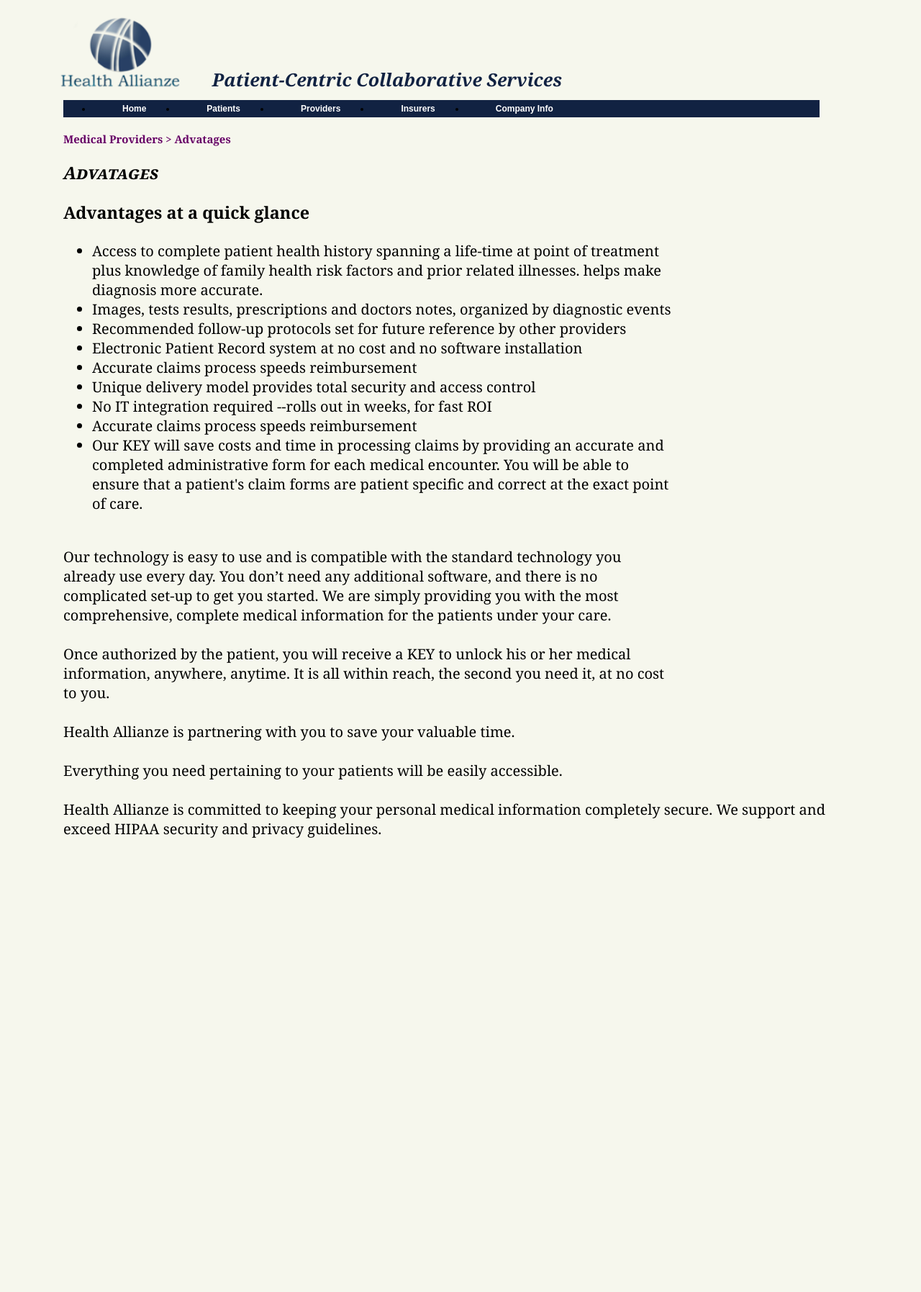
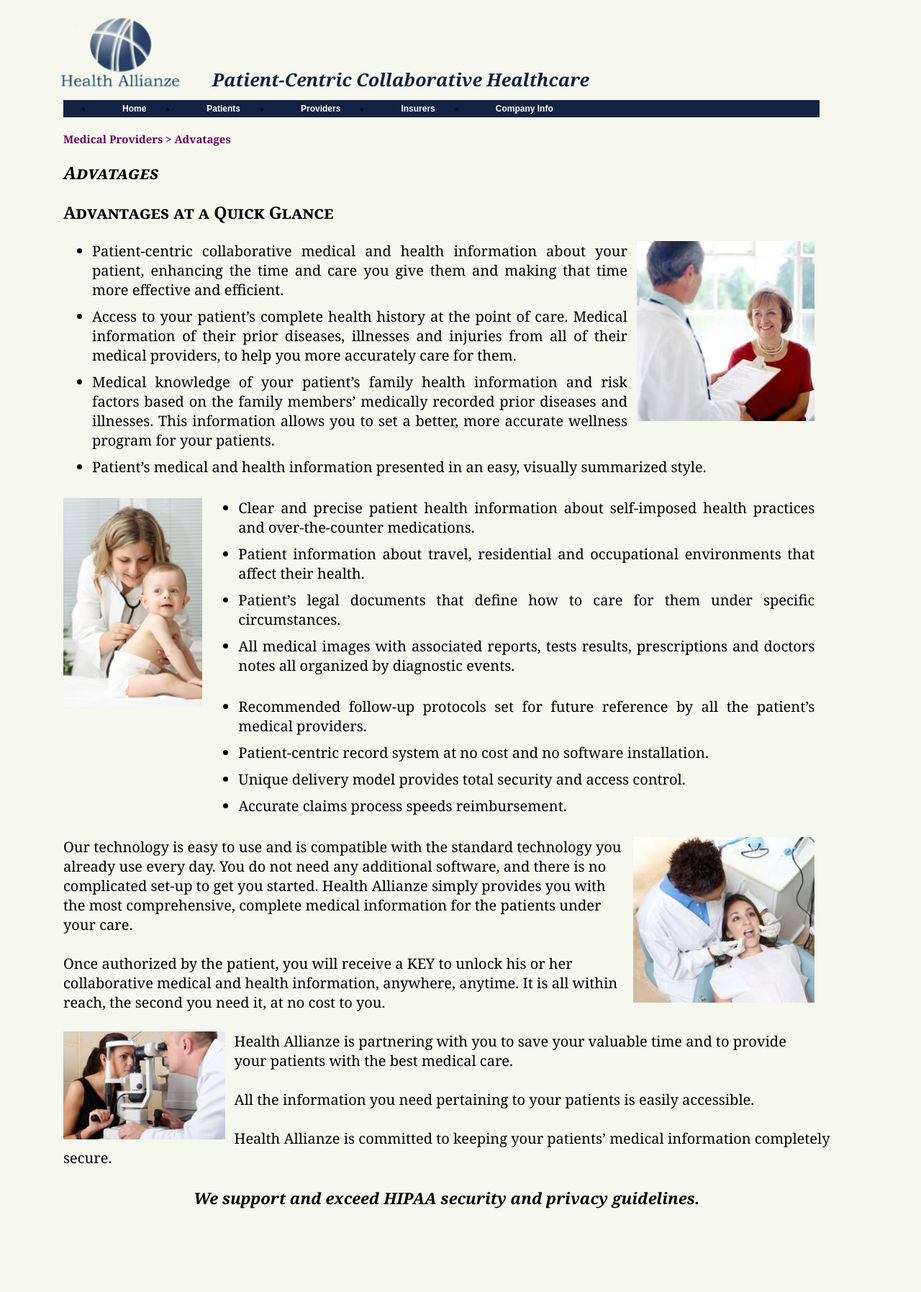
Before and after one commit to yellowrangler/ha, a PHP site: page /providers/advantages.php in a window 1280 px wide; the page is wider, and only the part inside the window is pictured. Shown: that part at 72% size. Before the commit the page ends 1164 px from the top of that part, so only its background shows below. Run offline with PHP 8.4, Linux system fonts and the light colour scheme; some web fonts are replaced.

Commit message:
Health Alianze Patient and Provider changes
Changed patients using the key and providers advantages page

```diff
--- a/include/banner.php
+++ b/include/banner.php
@@ -1,5 +1,5 @@
 <script type="text/javascript" >
-var titleBanner = "Patient-Centric Collaborative Services";
+var titleBanner = "Patient-Centric Collaborative Healthcare";
 
 $(document).ready(function() {
     $("#ywTitle").append(titleBanner);
--- a/include/head.php
+++ b/include/head.php
@@ -164,12 +164,16 @@ body {
     font-style:italic;font-size:110%;font-weight:bold;
 }
 
+.boldTitle {
+    font-size:110%;font-weight:bold;
+}
+
 .sectionHeadersInline {
   font-variant:small-caps; font-style: italic;
 }
 
 .sectionHeadersStandAlone {
-  font-variant:small-caps;font-weight:bold;
+  font-variant:small-caps;font-weight:900;
 }
 
 .sectionHeadersStandAloneLarger {
@@ -204,6 +208,9 @@ body {
     cursor: pointer;
 }
 
+.justifyListBullets { margin-left: 10px; }
+
+.listSeparation li { padding-bottom: 10px; text-align:justify}
 /*
 
 #displayArea img:hover {
--- a/patients/usingthekey.php
+++ b/patients/usingthekey.php
@@ -33,7 +33,7 @@ With your consent, you may authorize your physician to examine your medical and
 </div> <!-- end of line-height -->
 <br />
 <div style="padding:0; width:90%">
-<ul>
+<ul class="listSeparation">
  	<li>Health Allianze’s portable <span class="keyWord" >KEY</span> will unlock access to your comprehensive medical records to whomever you authorize.</li>
 	<li>The <span class="keyWord" >KEY</span> can be plugged into any computer. To unlock access to your medical records, you must enter your personal identification number.</li>
 	<li>Our <span class="keyWord" >KEY</span> technology ensures that secure, instant access to your complete medical and health history is available anytime, anywhere.</li>
--- a/providers/advantages.php
+++ b/providers/advantages.php
@@ -14,34 +14,50 @@ Medical Providers > Advatages
 <div id="section-panel">
 <h2>Advatages</h2>
 <div class="section-article">
-<h3>Advantages at a quick glance</h3>
-<div style="width:80%;">
-<ul>
-<li>
-Access to complete patient health history spanning a life-time at point of treatment plus knowledge of family health risk factors and prior related illnesses. helps make diagnosis more accurate.
-</li>
-<li>Images, tests results, prescriptions and doctors notes, organized by diagnostic events</li>
-<li>Recommended follow-up protocols set for future reference by other providers</li>
-<li>Electronic Patient Record system at no cost and no software installation</li>
-<li>Accurate claims process speeds reimbursement</li>
-<li>Unique delivery model  provides total security and access control</li>
-<li>No IT integration required --rolls out in weeks, for fast ROI</li>
-<li>Accurate claims process speeds reimbursement</li>
-<li>
-Our KEY will save costs and time in processing claims by providing an accurate and completed administrative form for each medical encounter. You will be able to ensure that a patient's claim forms are patient specific and correct at the exact point of care.
-</li>
+<h3 class="sectionHeadersStandAlone">Advantages at a Quick Glance</h3>
+<div style="width:98%;">
+<img style="padding-left:10px;" border="0" align="right" height="250" src="/ha/images/Doctor Patient Consultation.jpg">
+
+<ul class="listSeparation">
+<li>Patient-centric collaborative medical and health information about your patient, enhancing the time and care you give them and making that time more effective and efficient.</li>
+<li>Access to your patient’s complete health history at the point of care.  Medical information of their prior diseases, illnesses and injuries from all of their medical providers, to help you more accurately care for them.</li>
+<li>Medical knowledge of your patient’s family health information and risk factors based on the family members’ medically recorded prior diseases and illnesses. This information allows you to set a better, more accurate wellness program  for your patients.</li>
+<li>Patient’s medical and health information presented in an easy, visually summarized style.</li>
 </ul>
-<br />
-Our technology is easy to use and is compatible with the standard technology you already use every day. You don’t need any additional software, and there is no complicated set-up to get you started. We are simply providing you with the most comprehensive, complete medical information for the patients under your care.
+
+<img style="padding-right:10px;margin:auto;" border="0" align="left" height="290" src="/ha/images/Doctor and Baby.jpg">
+<ul style="overflow: hidden;" class="listSeparation">
+<li>Clear and precise patient health information about self-imposed health practices and over-the-counter medications.</li>
+<li>Patient information about travel, residential and occupational environments that affect their health.</li>
+<li>Patient’s legal documents that define how to care for them under specific circumstances.</li>
+<li>All medical images with associated reports, tests results, prescriptions and doctors notes all organized by diagnostic events.</li>
+</ul>
+
+<ul style="overflow: hidden;"  class="listSeparation">
+<li>Recommended follow-up protocols set for future reference by all the patient’s medical providers.</li>
+<li>Patient-centric record system at no cost and no software installation.</li>
+<li>Unique delivery model provides total security and access control.</li>
+<li>Accurate claims process speeds reimbursement.</li>
+</ul>
+
+<img style="padding-left:10px;" border="0" align="right" height="230" src="/ha/images/Dentist 4.jpg">
+Our technology is easy to use and is compatible with the standard technology you already use every day. You do not need any additional software, and there is no complicated set-up to get you started.  Health Allianze simply provides you with the most comprehensive, complete medical information for the patients under your care.
 <br /><br />
-Once authorized by the patient, you will receive a KEY to unlock his or her medical information, anywhere, anytime. It is all within reach, the second you need it, at no cost to you.
+Once authorized by the patient, you will receive a KEY to unlock his or her collaborative medical and health information, anywhere, anytime.  It is all within reach, the second you need it, at no cost to you.
 <br /><br />
-Health Allianze is partnering with you to save your valuable time.
+<img style="padding-right:10px;padding-bottom:5px;" border="0" align="left" height="150" src="/ha/images/Eye Exam Female 1.jpg">
+Health Allianze is partnering with you to save your valuable time and to provide your patients with the best medical care.
 <br /><br />
-Everything you need pertaining to your patients will be easily accessible.
+All the information you need pertaining to your patients is easily accessible.
 <br /><br />
 </div> <!-- end of 80% -->
-Health Allianze is committed to keeping your personal medical information completely secure. We support and exceed HIPAA security and privacy guidelines.
+
+Health Allianze is committed to keeping your patients’ medical information completely secure.
+<br /><br />
+<!-- <img style="padding-left:10px;" border="0" align="right" height="130" src="/ha/images/Nurse Helping Patient providrs.jpeg">
+<img style="padding-right:10px;" border="0" align="left" height="130" src="/ha/images/Physical Therapy 5.jpg"> -->
+
+<center><span class="emphasizePhraseMore"> We support and exceed HIPAA security and privacy guidelines.</span></center>
 <br /><br /><br /><br />
 <div> <!-- end of section-article -->
 </div> <!-- end of section-panel -->
```
Also changed, not shown: index.php (+8 -7 lines), images/Dentist 4.jpg (added), images/Doctor Patient Consultation.jpg (added), images/Doctor and Baby.jpg (added), images/Eye Exam Female 1.jpg (added), images/Nurse Helping Patient providrs.jpeg (added), images/Physical Therapy 5.jpg (added), 1 other file.
